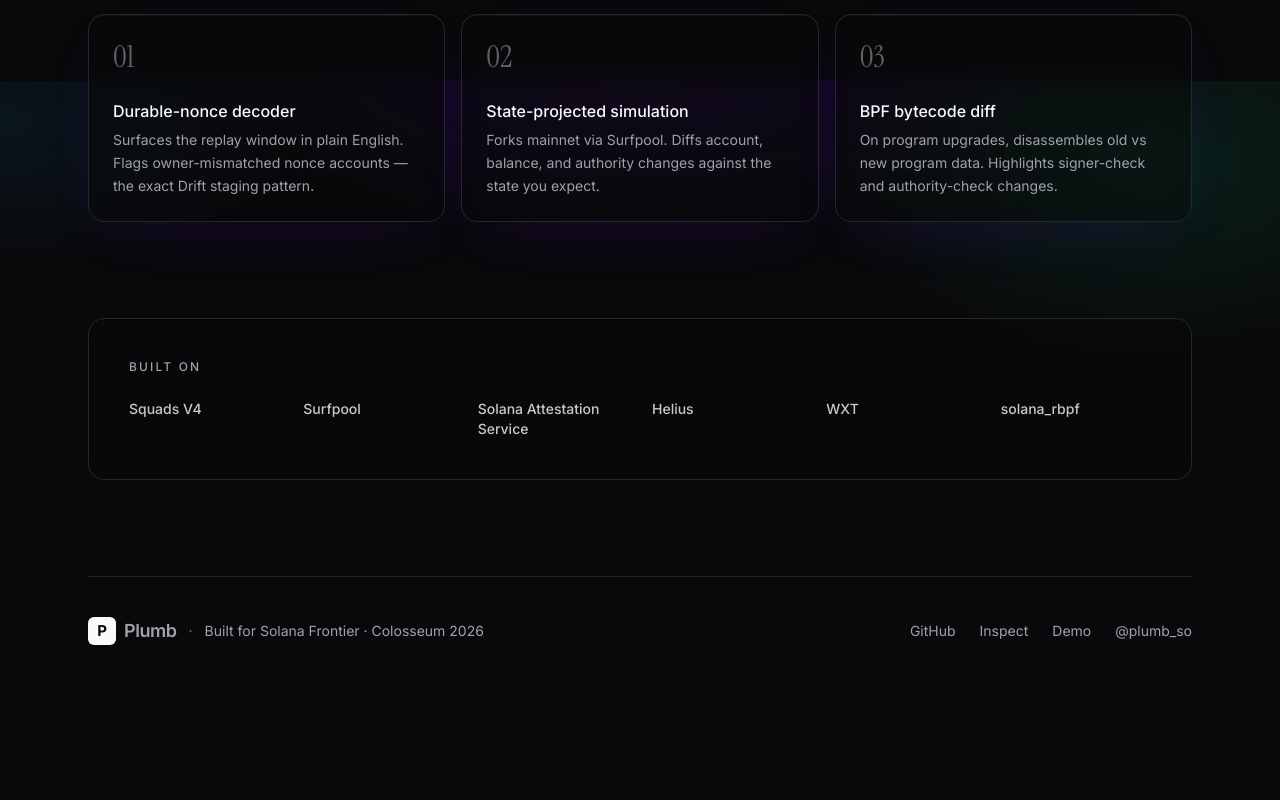
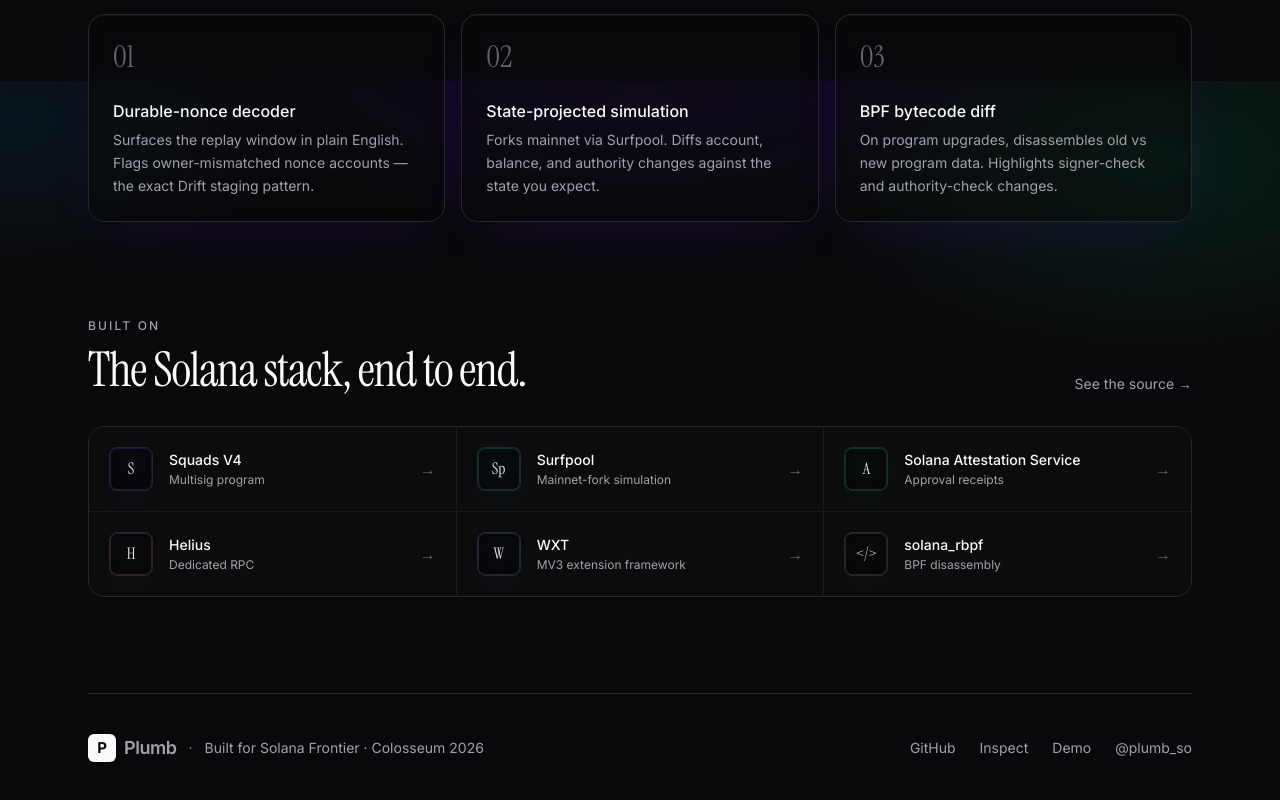
Before and after one commit to ashutosh887/Plumb, a Next.js app in the folder apps/dashboard/: page / in a window 1280 px wide. Shown: the part 1519-2319 px from the top of the page. Before the commit the page ends 2204 px from the top, so only its background shows below. Built offline with nearby package versions, Linux system fonts and the light colour scheme.

Commit message:
feat: enhance and improved layout

```diff
--- a/apps/dashboard/app/page.tsx
+++ b/apps/dashboard/app/page.tsx
@@ -273,30 +273,109 @@
 }
 
 function BuiltOn() {
-  const partners = [
-    'Squads V4',
-    'Surfpool',
-    'Solana Attestation Service',
-    'Helius',
-    'WXT',
-    'solana_rbpf',
+  const partners: {
+    name: string;
+    role: string;
+    href: string;
+    mark: string;
+    color: string;
+  }[] = [
+    {
+      name: 'Squads V4',
+      role: 'Multisig program',
+      href: 'https://github.com/Squads-Protocol/v4',
+      mark: 'S',
+      color: '#9945FF',
+    },
+    {
+      name: 'Surfpool',
+      role: 'Mainnet-fork simulation',
+      href: 'https://docs.surfpool.run',
+      mark: 'Sp',
+      color: '#22D3EE',
+    },
+    {
+      name: 'Solana Attestation Service',
+      role: 'Approval receipts',
+      href: 'https://attest.solana.com',
+      mark: 'A',
+      color: '#14F195',
+    },
+    {
+      name: 'Helius',
+      role: 'Dedicated RPC',
+      href: 'https://www.helius.dev',
+      mark: 'H',
+      color: '#F472B6',
+    },
+    {
+      name: 'WXT',
+      role: 'MV3 extension framework',
+      href: 'https://wxt.dev',
+      mark: 'W',
+      color: '#60A5FA',
+    },
+    {
+      name: 'solana_rbpf',
+      role: 'BPF disassembly',
+      href: 'https://github.com/solana-labs/rbpf',
+      mark: '</>',
+      color: '#94A3B8',
+    },
   ];
   return (
     <section className="relative pb-24">
-      <div className="rounded-2xl border border-border bg-background/40 p-8 backdrop-blur sm:p-10">
-        <div className="mb-6 text-xs font-medium uppercase tracking-[0.18em] text-muted-foreground">
-          Built on
+      <div className="mb-8 flex items-end justify-between gap-4">
+        <div>
+          <div className="mb-3 text-xs font-medium uppercase tracking-[0.18em] text-muted-foreground">
+            Built on
+          </div>
+          <h2 className="font-serif text-4xl tracking-tight sm:text-5xl">
+            The Solana stack, end to end.
+          </h2>
         </div>
-        <div className="grid grid-cols-2 gap-x-6 gap-y-4 sm:grid-cols-3 md:grid-cols-6">
-          {partners.map((p) => (
-            <div
-              key={p}
-              className="text-sm font-medium text-foreground/80 transition-colors hover:text-foreground"
+        <a
+          href="https://github.com/ashutosh887/plumb"
+          className="hidden text-sm text-muted-foreground transition-colors hover:text-foreground sm:inline-flex"
+        >
+          See the source →
+        </a>
+      </div>
+
+      <div className="grid gap-px overflow-hidden rounded-2xl border border-border bg-border/60 sm:grid-cols-2 lg:grid-cols-3">
+        {partners.map((p) => (
+          <a
+            key={p.name}
+            href={p.href}
+            target="_blank"
+            rel="noreferrer"
+            className="group relative flex items-center gap-4 bg-background/80 px-5 py-5 transition-colors hover:bg-background"
+          >
+            <span
+              aria-hidden
+              className="relative flex h-11 w-11 shrink-0 items-center justify-center rounded-lg border border-border bg-black/40 font-serif text-base text-foreground/90"
+              style={{
+                boxShadow: `0 0 0 1px ${p.color}30 inset, 0 12px 32px -16px ${p.color}50`,
+              }}
             >
-              {p}
+              <span
+                className="absolute inset-0 rounded-lg opacity-40 blur-md transition-opacity group-hover:opacity-70"
+                style={{ background: `radial-gradient(60% 60% at 50% 40%, ${p.color}40, transparent 70%)` }}
+              />
+              <span className="relative">{p.mark}</span>
+            </span>
+            <div className="min-w-0">
+              <div className="truncate text-sm font-medium text-foreground">{p.name}</div>
+              <div className="mt-0.5 truncate text-xs text-muted-foreground">{p.role}</div>
             </div>
-          ))}
-        </div>
+            <span
+              aria-hidden
+              className="ml-auto translate-x-0 text-muted-foreground/60 transition-all group-hover:translate-x-0.5 group-hover:text-foreground"
+            >
+              →
+            </span>
+          </a>
+        ))}
       </div>
     </section>
   );
```
